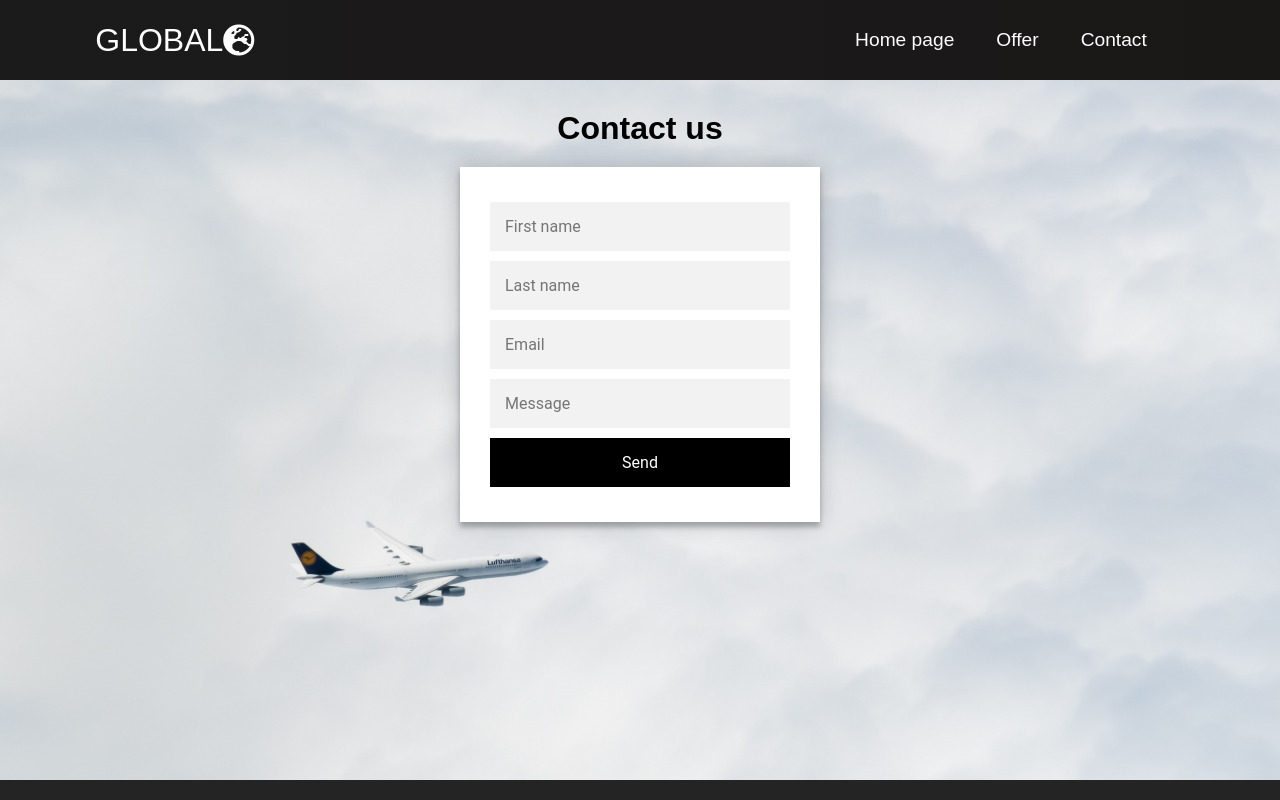
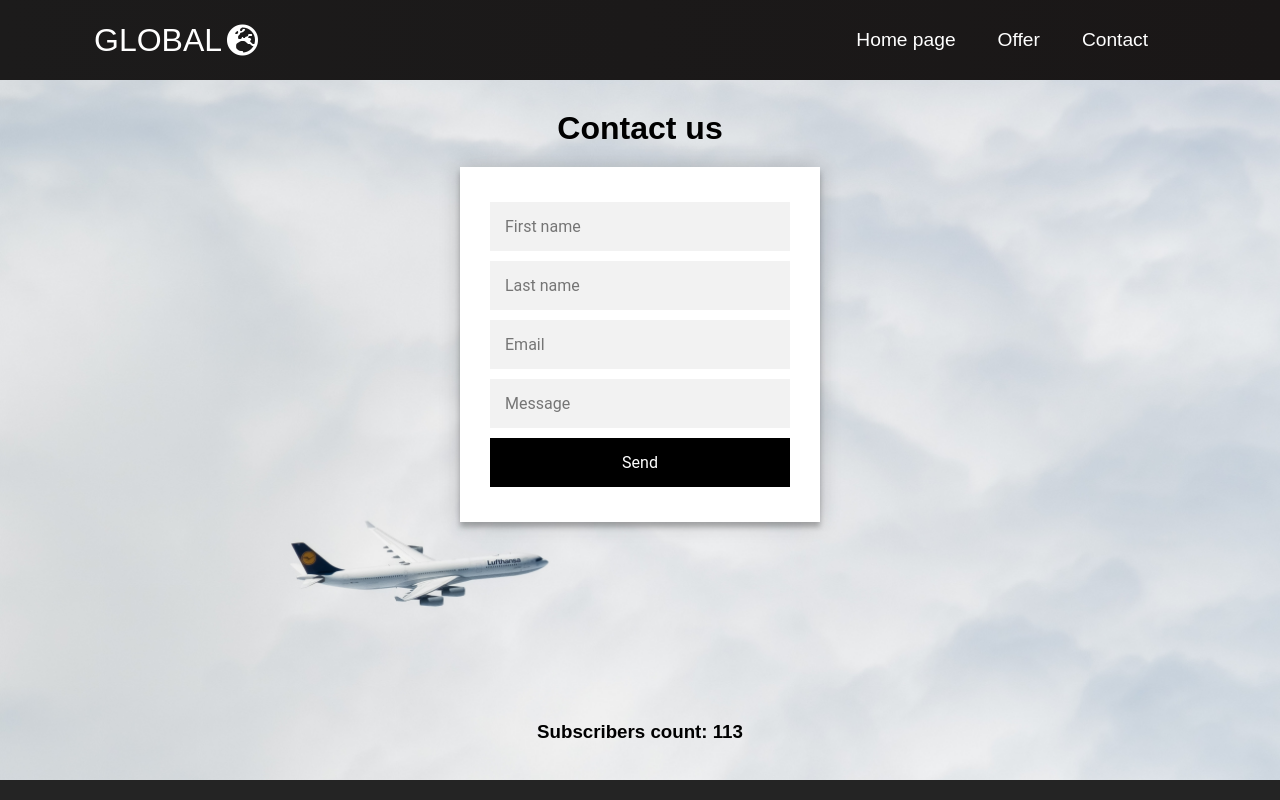
Before and after one commit to DavidCuturilo/ITEH_React, a React (Create React App) app: page /contact in a window 1280 px wide. Shown: the top 800 px of the page. Built offline with nearby package versions, Linux system fonts and the light colour scheme.

Commit message:
Subscriber counter added, connected with all pages

```diff
--- a/src/App.js
+++ b/src/App.js
@@ -1,4 +1,4 @@
-import React from "react";
+import React, {useState} from "react";
 import './App.css';
 import Navbar from './components/Navbar';
 import {BrowserRouter as Router,Routes, Route} from 'react-router-dom';
@@ -7,14 +7,22 @@ import Offer from "./pages/Offer";
 import Contact from "./pages/Contact";
 
 function App() {
+  const [subscribers, subscribe] = useState(113)
+
+  function addSubscriber(){
+    document.getElementById('subscribe').value = ''
+    alert("Thank you for your subscription!")
+    subscribe(subscribers+1)
+  }
+
   return (
     <>
     <Router>
      <Navbar/>
      <Routes>
-       <Route path='/' element={<Home/>} />
-       <Route path='/offer' element={<Offer/>} />
-       <Route path='/contact' element={<Contact/>} />
+       <Route path='/' element={<Home addSubscriber = {addSubscriber}/>} />
+       <Route path='/offer' element={<Offer addSubscriber = {addSubscriber}/>} />
+       <Route path='/contact' element={<Contact subscribers = {subscribers} addSubscriber = {addSubscriber}/>} />
      </Routes>
      </Router>
     </>
--- a/src/components/Footer.js
+++ b/src/components/Footer.js
@@ -3,11 +3,11 @@ import { Button } from './Button'
 import './Footer.css'
 // import {Link} from 'react-router-dom'
 
-function Footer() {
-    function subscribeMail(){
-        document.getElementById('subscribe').value = ''
-        alert("Thank you for your subscription!")
-    }
+function Footer({subscribeMail}) {
+    // function subscribeMail(){
+    //     document.getElementById('subscribe').value = ''
+    //     alert("Thank you for your subscription!")
+    // }
 
     return (
         <div className='footer-container'>
--- a/src/components/Navbar.css
+++ b/src/components/Navbar.css
@@ -16,6 +16,10 @@
     align-items: center;
     height: 80px;
     width: 100%;
+  }
+
+  .logo {
+    margin-right: 5px;
   }
 
   .navbar-logo {
--- /dev/null
+++ b/src/components/Subscribers.css
@@ -0,0 +1,7 @@
+.subscribers {
+    align-items: center;
+    flex-direction: column;
+    display: flex;
+    height: 30%;
+    justify-content: end;
+}
--- /dev/null
+++ b/src/components/Subscribers.js
@@ -0,0 +1,14 @@
+import React from 'react'
+import '../App.css';
+import './Subscribers.css';
+
+
+function Subscribers({subscribersNum}) {
+    return (
+        <div className='subscribers'>
+            <h3>Subscribers count: {subscribersNum} </h3>
+        </div>
+    )
+}
+
+export default Subscribers;
--- a/src/pages/Contact.js
+++ b/src/pages/Contact.js
@@ -1,16 +1,19 @@
-import React from 'react'
+import React from 'react';
 import '../App.css'
 import Footer from '../components/Footer'
 import Form from '../components/Form'
+import Subscribers from '../components/Subscribers'
 
-export default function Contact(){
+export default function Contact({subscribers, addSubscriber}){
+
     return(
         <>
             <div className='body'>
                 <h1> Contact us</h1>
                 <Form/>
+                <Subscribers subscribersNum = {subscribers}/>
             </div>
-            <Footer/>
+            <Footer subscribeMail = {addSubscriber}/>
         </>
    )
 }
--- a/src/pages/Home.js
+++ b/src/pages/Home.js
@@ -5,12 +5,12 @@ import Footer from '../components/Footer';
 import Section from '../components/Section';
 
 
-function Home(){
+function Home({addSubscriber}){
     return (
         <>
         <Section/>
         <Cards/>
-        <Footer/>
+        <Footer subscribeMail = {addSubscriber}/>
         </>
     );
 }
--- a/src/pages/Offer.js
+++ b/src/pages/Offer.js
@@ -3,11 +3,11 @@ import '../App.css'
 import Cards from '../components/Cards'
 import Footer from '../components/Footer'
 
-export default function Offer(){
+export default function Offer({addSubscriber}){
     return(
         <>
             <Cards/>
-            <Footer/>
+            <Footer subscribeMail = {addSubscriber}/>
         </>
     )
 }
```
